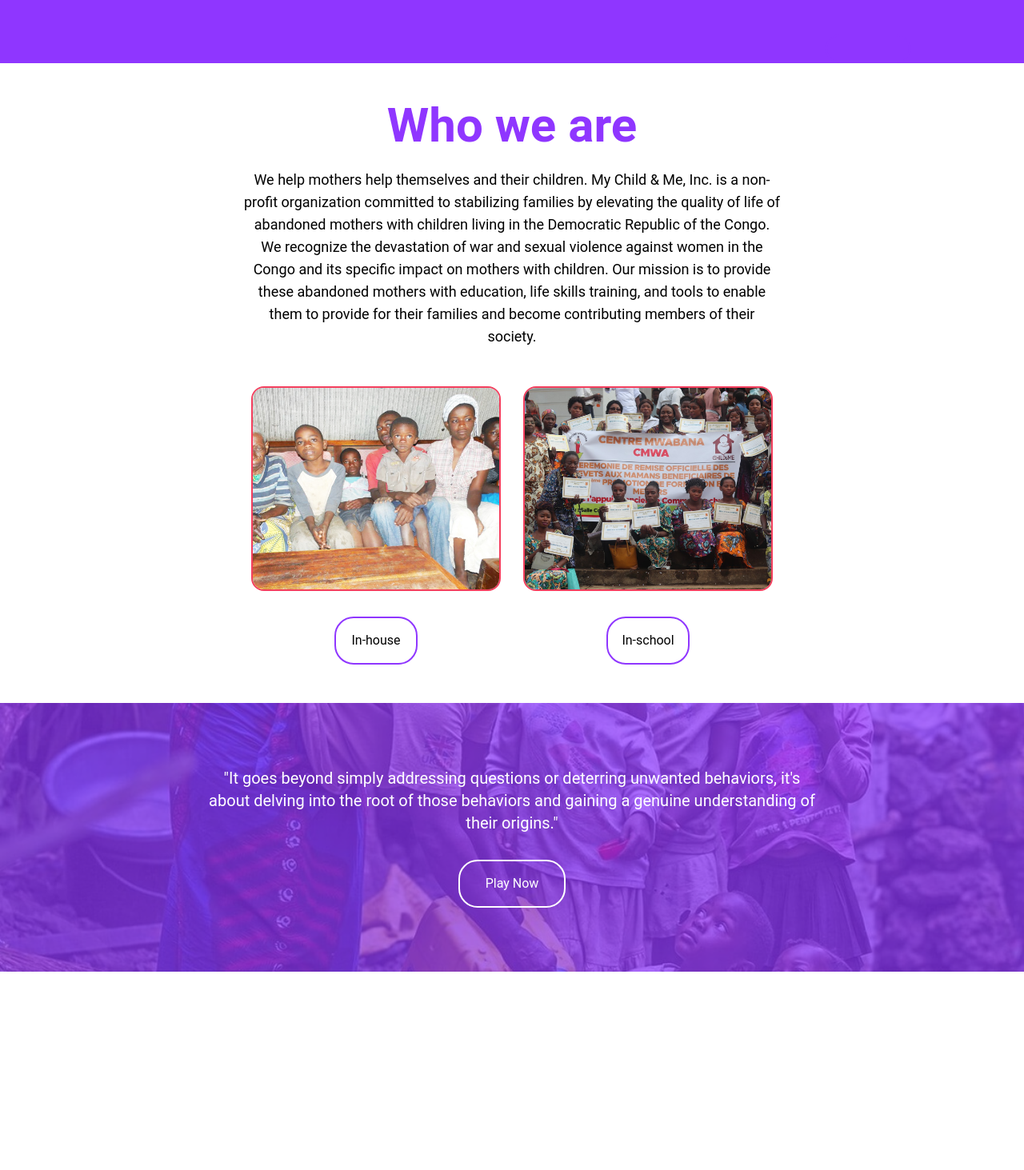
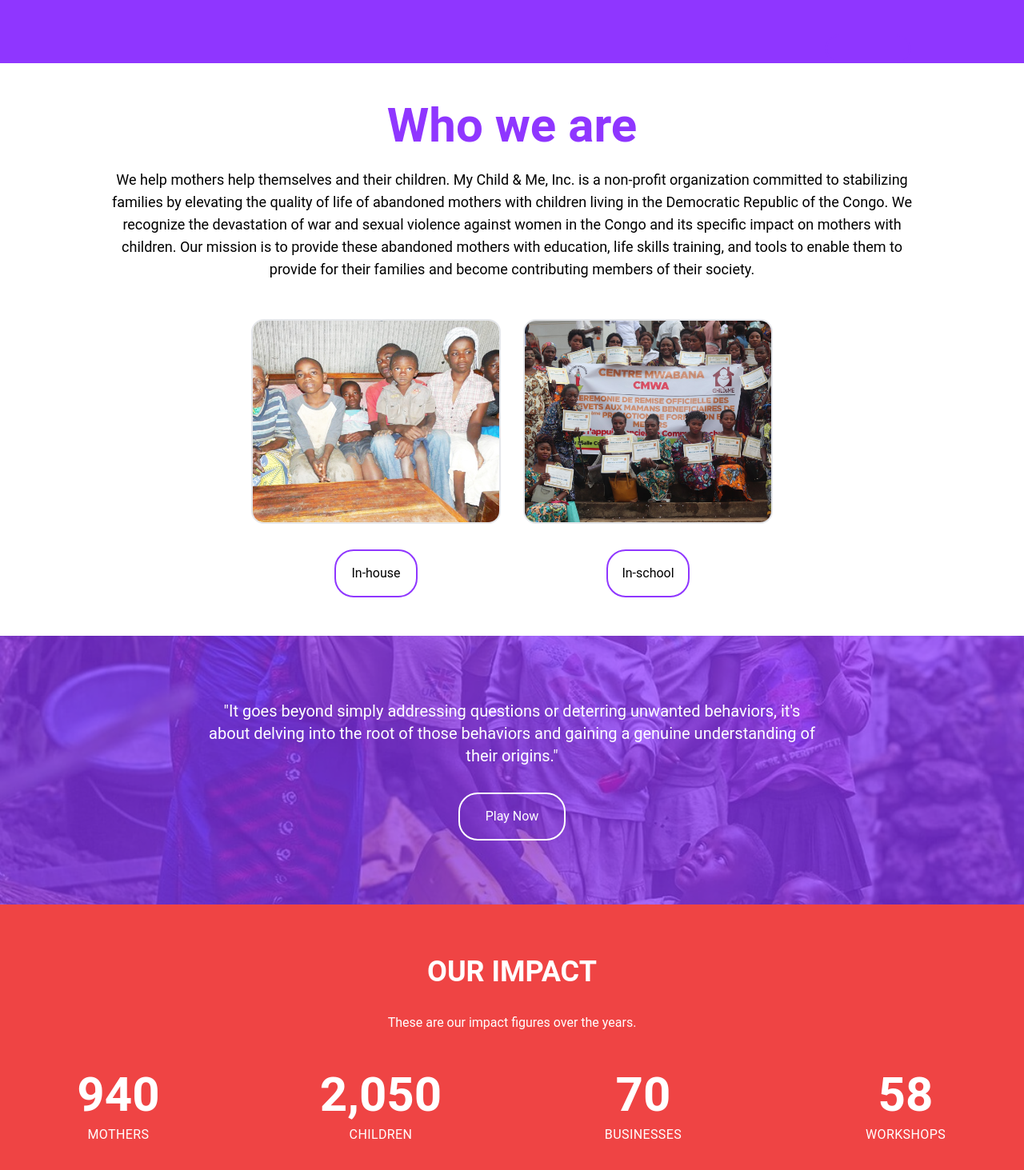
Before and after one commit to YannickZahinda/Orphanage-app, a React (Vite) app: page / in a window 1280 px wide. Shown: the part 397-1860 px from the top of the page at 80% size. Before the commit the page ends 1612 px from the top, so only its background shows below. Built offline with nearby package versions, Linux system fonts and the light colour scheme.

Commit message:
add impact section with animated counter

```diff
--- /dev/null
+++ b/src/components/AnimatedCounter.jsx
@@ -0,0 +1,15 @@
+import React from 'react'
+import useCountAnimation from '../hooks/useCountAnimation'
+
+const AnimatedCounter = ({start, end, duration = 2000, label}) => {
+  const count = useCountAnimation(start, end, duration);
+
+  return (
+   <div className="text-center">
+      <div className="text-6xl font-bold mb-2">{count.toLocaleString()}</div>
+      <div className="uppercase tracking-wide">{label}</div>
+    </div>
+  )
+}
+
+export default AnimatedCounter
--- a/src/components/AreaOne.jsx
+++ b/src/components/AreaOne.jsx
@@ -1,16 +1,18 @@
 import React from 'react'
 import ImageButton from './ImageButton';
+import Button from './Button';
 
 const AreaOne = () => {
   return (
     <section className="relative w-full overflow-hidden bg-[#8F36FF] h-1/2">
         <div className=" flex items-center justify-center">
             <div className="text-white">
-                <h1 className="text-4xl font-bold mb-4">
+                <h1 className="text-4xl font-bold mb-9">
                     HELPING ABANDONED MOTHERS WITH CHILDREN
                 </h1>
+                <p className='text-orange'>Welcome to My child & me inc</p>
                 <p>TOGETHER WE CAN CHANGE LIVES <br /> 40% of women and girls have been raped in the Congo. These women are often shunned and abandoned after sexual assaults</p>
-                <button className='p-3 rounded-2xl mt-3 text-white border'>Donate Now</button>
+                <Button className='p-3 rounded-2xl mt-3 text-orange border' btnText='Donate Now' />
             </div>
             <ImageButton
               src = "src/assets/images/MACM-removebg-preview.png"
--- a/src/components/AreaTwo.jsx
+++ b/src/components/AreaTwo.jsx
@@ -5,7 +5,7 @@ const AreaTwo = () => {
   return (
     <section className="py-12 px-4">
       <h1 className='text-violet text-center text-4xl md:text-5xl lg:text-6xl font-bold mb-6'>Who we are</h1>
-      <p className='max-w-2xl mx-auto text-center mb-12 text-lg'>
+      <p className='max-w-5xl mx-auto text-center mb-12 text-lg'>
         We help mothers help themselves and their children. My Child & Me, Inc.
         is a non-profit organization committed to stabilizing families by elevating the quality of life of abandoned mothers with children living in
         the Democratic Republic of the Congo. We recognize the devastation of war and sexual violence against women in the Congo and its specific impact on
--- a/src/components/HomePage.jsx
+++ b/src/components/HomePage.jsx
@@ -1,6 +1,7 @@
 import AreaOne from "./AreaOne";
 import AreaThree from "./AreaThree";
 import AreaTwo from "./AreaTwo";
+import Impact from "./Impact";
 
 const HomePage = () => {
     return (
@@ -8,6 +9,7 @@ const HomePage = () => {
             < AreaOne />
             <AreaTwo />
             <AreaThree />
+            <Impact />
             <main>
 
             </main>
--- /dev/null
+++ b/src/components/Impact.jsx
@@ -0,0 +1,23 @@
+import React from 'react'
+import AnimatedCounter from './AnimatedCounter'
+
+const Impact = () => {
+    return (
+      <section className="bg-red-500 text-white py-16">
+        <div className="container mx-auto">
+          <h2 className="text-4xl font-bold text-center mb-8">OUR IMPACT</h2>
+          <p className="text-center mb-12">These are our impact figures over the years.</p>
+
+          <div className="grid grid-cols-2 md:grid-cols-4 gap-8">
+            <AnimatedCounter start={1} end={940} label="MOTHERS" />
+            <AnimatedCounter start={1} end={2050} label="CHILDREN" />
+            <AnimatedCounter start={1} end={70} label="BUSINESSES" />
+            <AnimatedCounter start={1} end={58} label="WORKSHOPS" />
+          </div>
+        </div>
+      </section>
+    );
+  };
+
+
+export default Impact;
--- /dev/null
+++ b/src/hooks/useCountAnimation.jsx
@@ -0,0 +1,30 @@
+import { useState, useEffect } from "react";
+
+const useCountAnimation = (start, end, duration = 2000)=> {
+    const [count, setCount] = useState(start);
+
+    useEffect(() => {
+        let startTime;
+        let animationFrameId;
+
+        const animate = (timestamp) => {
+            if (!startTime) startTime = timestamp;
+            const progress = timestamp - startTime;
+            const percentage = Math.min(progress / duration, 1);
+
+            setCount(Math.floor(start + (end - start) * percentage));
+
+            if (percentage < 1) {
+                animationFrameId = requestAnimationFrame(animate)
+            }
+        };
+
+        animationFrameId = requestAnimationFrame(animate);
+
+        return () => cancelAnimationFrame(animationFrameId)
+    }, [start, end, duration]);
+
+    return count;
+};
+
+export default useCountAnimation;
--- a/tailwind.config.js
+++ b/tailwind.config.js
@@ -10,7 +10,9 @@ export default {
         'primary':'#3490dc',
         'secondary': '#ffed4a',
         'danger': '#e3342f',
-        'violet': '#8F36FF'
+        'violet': '#8F36FF',
+        'rose' : '#B61F24',
+        'orange': '#FF7900'
       },
       fontFamily: {
         'sans': ['Roboto', 'Arial', 'sans-serif'],
```
